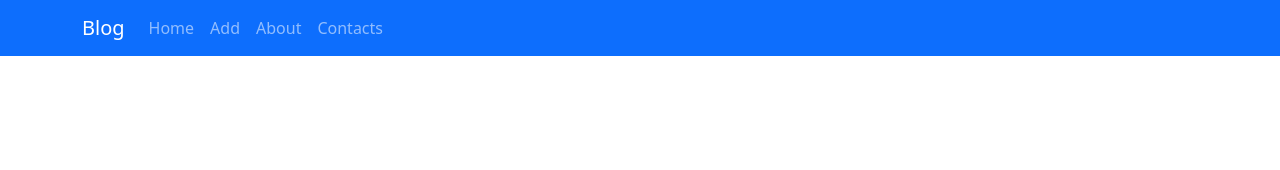
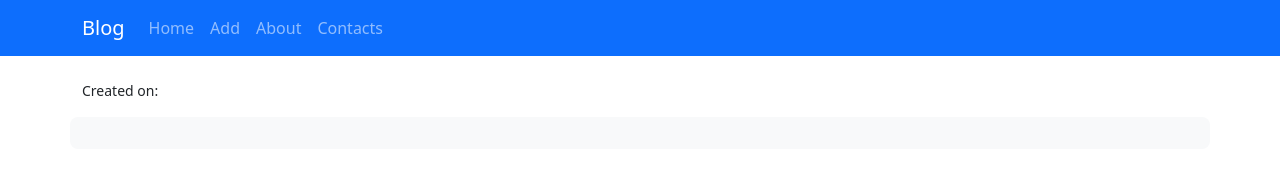
Before and after one commit to AlmazXX/blog, a React (Create React App) app: page /posts/1 in a window 1280 px wide. Shown: the top 170 px of the page. Built offline with nearby package versions, Linux system fonts and the light colour scheme; no server answers.

Commit message:
Added date to Post page

```diff
--- a/src/containers/Post/Post.tsx
+++ b/src/containers/Post/Post.tsx
@@ -1,8 +1,8 @@
 import { useCallback, useEffect, useState } from "react";
 import { useParams } from "react-router-dom";
 import axiosApi from "../../axiosApi";
+import Spinner from "../../components/Spinner/Spinner";
 import { IPostApi } from "../../types";
-import Spinner from "../../components/Spinner/Spinner";
 
 const Post = () => {
   const { id } = useParams();
@@ -30,7 +30,10 @@ const Post = () => {
       ) : (
         <>
           <h4>{post?.title}</h4>
-          <p>{post?.body}</p>
+          <p className="small">
+            Created on: <span>{post?.date.split("T").join(" ")}</span>
+          </p>
+          <p className="bg-light rounded-3 p-3 lh-lg">{post?.body}</p>
         </>
       )}
     </div>
```
